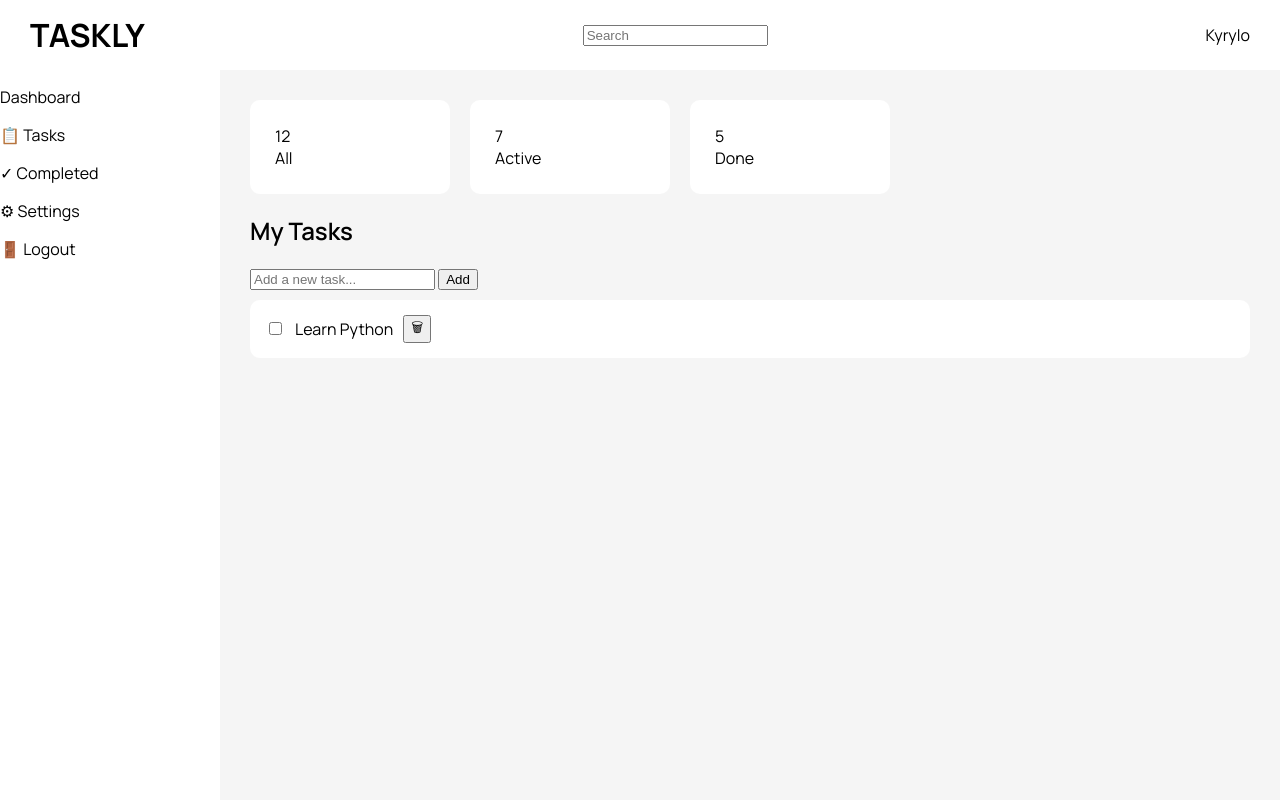
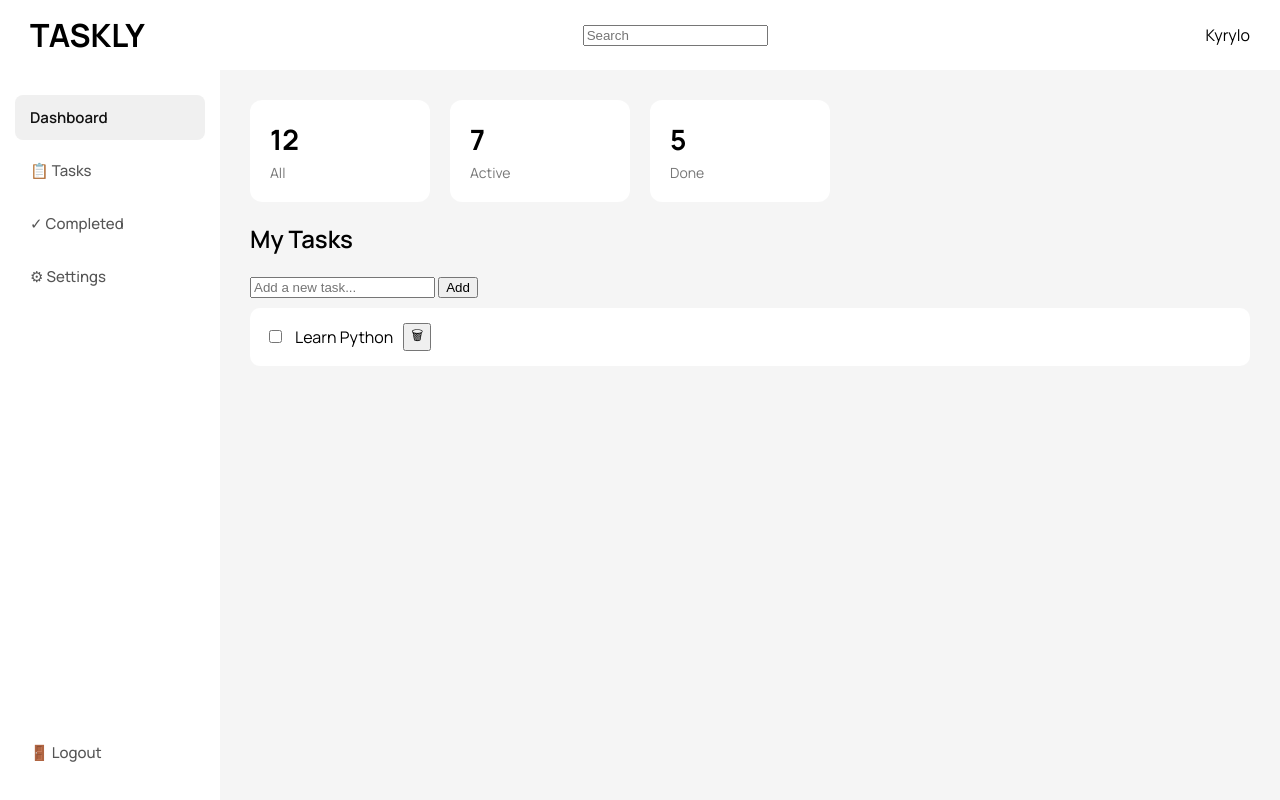
Before and after one commit to weyn-n/learning-projeckts, a Python web app: template Taskly/templates/index.html in a window 1280 px wide. Run offline with Jinja, Linux system fonts and the light colour scheme; the template is opened without the code that fills it, so the values that code supplies are empty; some web fonts are replaced.

Commit message:
commit 06.09.2026

```diff
--- a/Taskly/templates/index.html
+++ b/Taskly/templates/index.html
@@ -23,20 +23,37 @@
     </header>
 
     <aside>
-        <p>Dashboard</p>
-        <p>📋 Tasks</p>
-        <p>✓ Completed</p>
-        <p>⚙ Settings</p>
-        <p>🚪 Logout</p>
+        <nav class="sidebar">
+            <a href="#" class="sidebar-item active">Dashboard</a>
+            <a href="#" class="sidebar-item">📋 Tasks</a>
+            <a href="#" class="sidebar-item">✓ Completed</a>
+            <a href="#" class="sidebar-item">⚙ Settings</a>
+        </nav>
+
+        <a href="#" class="sidebar-item logout">🚪 Logout</a>
     </aside>
 
     <main>
 
         <section class="statistics">
-            <div>12<br>All</div>
-            <div>7<br>Active</div>
-            <div>5<br>Done</div>
+
+            <div class="stat-card">
+                <span class="stat-number">12</span>
+                <span class="stat-label">All</span>
+            </div>
+
+            <div class="stat-card">
+                <span class="stat-number">7</span>
+                <span class="stat-label">Active</span>
+            </div>
+
+            <div class="stat-card">
+                <span class="stat-number">5</span>
+                <span class="stat-label">Done</span>
+            </div>
+
         </section>
+
 
         <h2>My Tasks</h2>
 
--- a/Taskly/templates/style.css
+++ b/Taskly/templates/style.css
@@ -1,4 +1,8 @@
 @import url('https://fonts.googleapis.com/css2?family=Comic+Relief:wght@400;700&family=Manrope:wght@200..800&display=swap');
+
+* {
+    box-sizing: border-box;
+}
 
 body {
     margin: 0;
@@ -31,6 +35,41 @@ aside {
     width: 220px;
     height: calc(100vh - 70px);
     background-color: white;
+    padding: 25px 15px;
+    box-sizing: border-box;
+    display: flex;
+    flex-direction: column;
+}
+
+.sidebar {
+    display: flex;
+    flex-direction: column;
+    gap: 8px;
+}
+
+.sidebar-item {
+    text-decoration: none;
+    color: #555;
+    padding: 12px 15px;
+    border-radius: 8px;
+    font-size: 15px;
+    font-weight: 500;
+    transition: 0.2s;
+}
+
+.sidebar-item:hover {
+    background-color: #f2f2f2;
+    color: #111;
+}
+
+.sidebar-item.active {
+    background-color: #f0f0f0;
+    color: #111;
+    font-weight: 600;
+}
+
+.logout {
+    margin-top: auto;
 }
 
 main {
@@ -43,11 +82,24 @@ main {
     gap: 20px;
 }
 
-.statistics div {
-    width: 150px;
-    padding: 25px;
-    border-radius: 10px;
-    background: white;
+.stat-card {
+    width: 180px;
+    padding: 20px;
+    background-color: white;
+    border-radius: 12px;
+    display: flex;
+    flex-direction: column;
+    gap: 5px;
+}
+
+.stat-number {
+    font-size: 28px;
+    font-weight: 700;
+}
+
+.stat-label {
+    font-size: 14px;
+    color: #777;
 }
 
 .task {
```
